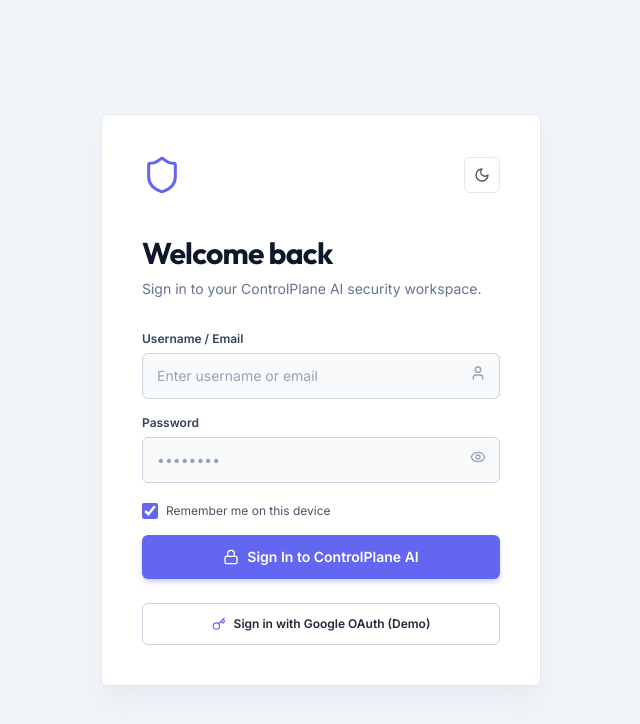
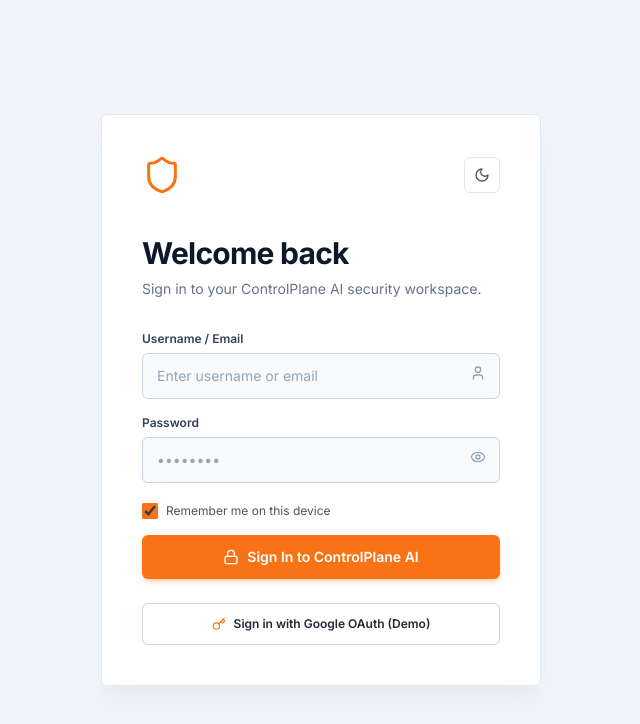
Before and after one commit to Ankur377823/ControlPlane-AI, a React (Vite) app in the folder frontend/: page / in a window 1280 px wide. Shown: the top 724 px of the page, without its empty margins (319-959 px from the left). Built offline with nearby package versions, Linux system fonts and the light colour scheme.

Commit message:
refactor styling and color scheme for improved UI consistency

```diff
--- a/frontend/src/index.css
+++ b/frontend/src/index.css
@@ -1,12 +1,12 @@
-@import url('https://fonts.googleapis.com/css2?family=Inter:wght@300;400;500;600;700;800&family=Outfit:wght@500;600;700;800&family=JetBrains+Mono:wght@400;500;600&display=swap');
+@import url('https://fonts.googleapis.com/css2?family=Inter:wght@400;500;600;700&family=JetBrains+Mono:wght@400;500;600&display=swap');
 
 @tailwind base;
 @tailwind components;
 @tailwind utilities;
 
 :root {
-  --primary: #6366f1;
-  --primary-hover: #4f46e5;
+  --primary: #f97316;
+  --primary-hover: #ea580c;
   --success: #10b981;
   --danger: #ef4444;
   --warning: #f59e0b;
@@ -27,28 +27,34 @@
   --text-subtle: #94a3b8;
 }
 
-/* Dark Mode Defaults (Deep Midnight Slate & Obsidian) */
+/* Dark Mode Defaults (Black & Orange) */
 html.dark {
   color-scheme: dark;
-  --bg-page: #0b0f19;
-  --bg-card: #111827;
-  --bg-card-subtle: #1e293b;
-  --bg-input: #090d16;
-  --border: #1e293b;
-  --border-strong: #334155;
+  --bg-page: #080808;
+  --bg-card: #111111;
+  --bg-card-subtle: #1b1b1b;
+  --bg-input: #0b0b0b;
+  --border: #292929;
+  --border-strong: #3a3a3a;
   --text-main: #f8fafc;
-  --text-muted: #94a3b8;
-  --text-subtle: #64748b;
+  --text-muted: #a3a3a3;
+  --text-subtle: #737373;
 }
 
 body {
   margin: 0;
   padding: 0;
-  font-family: 'Inter', system-ui, -apple-system, sans-serif;
+  font-family: Inter, system-ui, -apple-system, BlinkMacSystemFont, "Segoe UI", sans-serif;
+  letter-spacing: 0;
   -webkit-font-smoothing: antialiased;
   -moz-osx-font-smoothing: grayscale;
   overflow-x: hidden;
   transition: background-color 0.2s ease, color 0.2s ease;
+}
+
+.font-black,
+.font-extrabold {
+  font-weight: 700;
 }
 
 /* Scrollbars */
@@ -68,14 +74,14 @@
 }
 
 .dark ::-webkit-scrollbar-track {
-  background: #0b0f19;
+  background: #080808;
 }
 .dark ::-webkit-scrollbar-thumb {
-  background: #334155;
+  background: #3a3a3a;
   border-radius: 4px;
 }
 .dark ::-webkit-scrollbar-thumb:hover {
-  background: #475569;
+  background: #f97316;
 }
 
 /* Glassmorphism & Card Utilities */
@@ -85,8 +91,8 @@
   box-shadow: 0 1px 3px 0 rgba(0, 0, 0, 0.05);
 }
 .dark .glass-panel {
-  background-color: #111827;
-  border: 1px solid #1e293b;
+  background-color: #111111;
+  border: 1px solid #292929;
   box-shadow: 0 4px 20px -2px rgba(0, 0, 0, 0.5);
 }
 
@@ -96,7 +102,7 @@
   box-shadow: 0 1px 2px 0 rgba(0, 0, 0, 0.05);
 }
 .dark .glass-card {
-  background-color: #111827;
-  border: 1px solid #1e293b;
+  background-color: #111111;
+  border: 1px solid #292929;
   box-shadow: none;
 }
--- a/frontend/tailwind.config.js
+++ b/frontend/tailwind.config.js
@@ -9,17 +9,17 @@
     extend: {
       colors: {
         primary: {
-          DEFAULT: '#6366f1',
-          hover: '#4f46e5',
-          light: '#818cf8',
-          dark: '#4338ca',
+          DEFAULT: '#f97316',
+          hover: '#ea580c',
+          light: '#fb923c',
+          dark: '#c2410c',
         },
         dark: {
-          900: '#0b0f19',
-          850: '#0f172a',
-          800: '#1e293b',
-          750: '#283548',
-          700: '#334155',
+          900: '#080808',
+          850: '#111111',
+          800: '#1b1b1b',
+          750: '#242424',
+          700: '#333333',
         },
         accent: {
           cyan: '#06b6d4',
@@ -30,8 +30,8 @@
         }
       },
       fontFamily: {
-        sans: ['Inter', 'system-ui', 'sans-serif'],
-        brand: ['Outfit', 'sans-serif'],
+        sans: ['Inter', 'system-ui', '-apple-system', 'BlinkMacSystemFont', '"Segoe UI"', 'sans-serif'],
+        brand: ['Inter', 'system-ui', '-apple-system', 'BlinkMacSystemFont', '"Segoe UI"', 'sans-serif'],
         mono: ['JetBrains Mono', 'monospace'],
       },
     },
```
Also changed, not shown: 1 other file (tests, documents, lock files or other folders).
